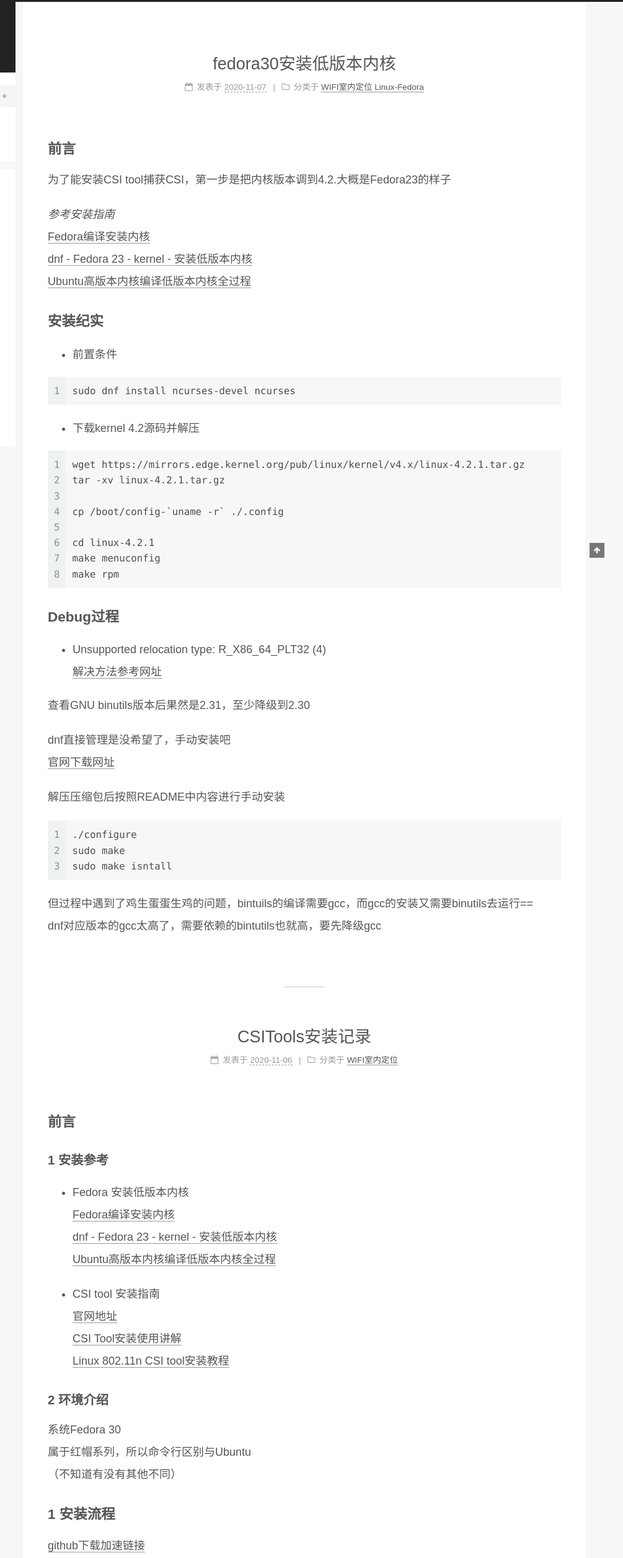
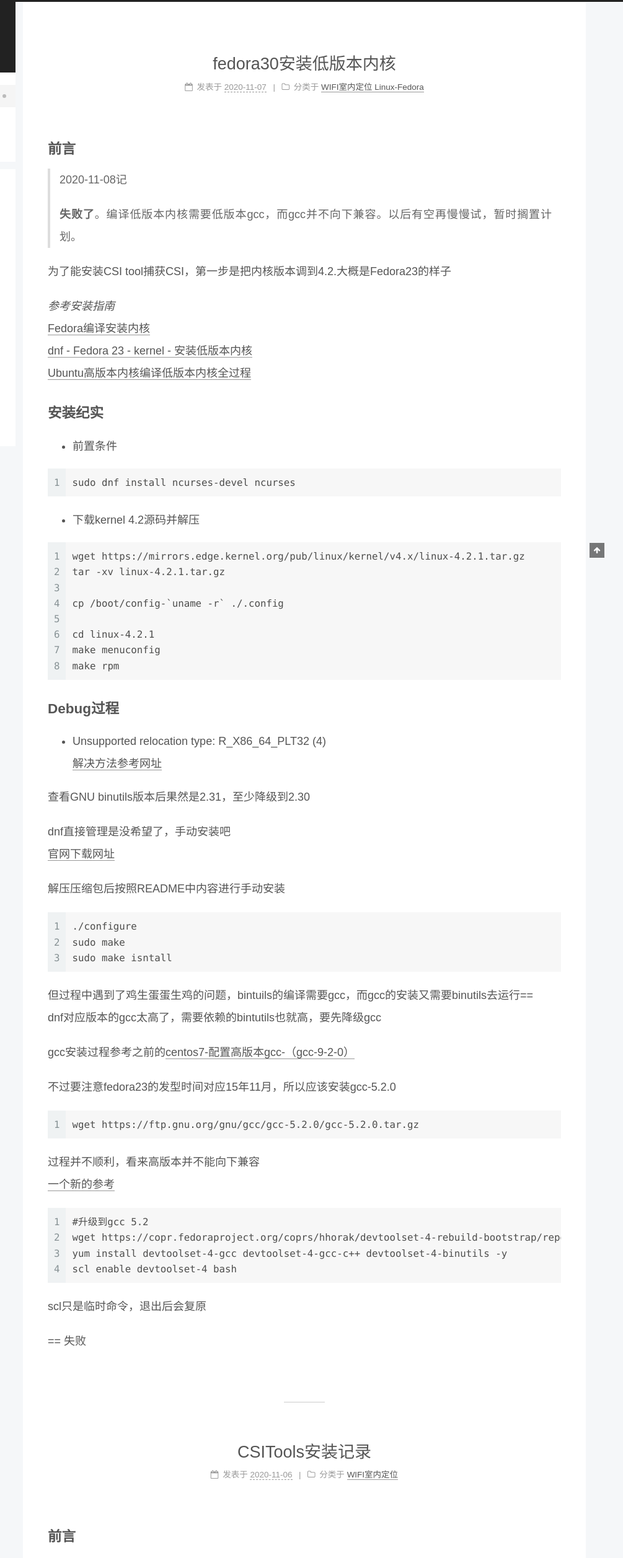
Before and after one commit to Moneyna/moneyna.github.com, a plain HTML site: page index.html in a window 1280 px wide. Shown: the top 2514 px of the page at 62% size, 275-1280 px from the left. Drawn offline with Linux system fonts and the light colour scheme.

Commit message:
Site updated: 2020-11-08 21:51:30

```diff
--- a/index.html
+++ b/index.html
@@ -198,7 +198,11 @@
     <div class="post-body" itemprop="articleBody">
 
 
-          <h3 id="前言"><a href="#前言" class="headerlink" title="前言"></a>前言</h3><p>  为了能安装CSI tool捕获CSI，第一步是把内核版本调到4.2.大概是Fedora23的样子</p>
+          <h3 id="前言"><a href="#前言" class="headerlink" title="前言"></a>前言</h3><blockquote>
+<p>2020-11-08记</p>
+<p><strong>失败了</strong>。编译低版本内核需要低版本gcc，而gcc并不向下兼容。以后有空再慢慢试，暂时搁置计划。</p>
+</blockquote>
+<p>  为了能安装CSI tool捕获CSI，第一步是把内核版本调到4.2.大概是Fedora23的样子</p>
 <p><em>参考安装指南</em><br><a href="https://blog.csdn.net/weixin_34111790/article/details/93447617" target="_blank" rel="noopener">Fedora编译安装内核</a><br><a href="https://blog.csdn.net/ztguang/article/details/51319990" target="_blank" rel="noopener">dnf - Fedora 23 - kernel - 安装低版本内核</a><br><a href="https://www.cnblogs.com/Jelline/articles/2063565.html" target="_blank" rel="noopener">Ubuntu高版本内核编译低版本内核全过程</a></p>
 <h3 id="安装纪实"><a href="#安装纪实" class="headerlink" title="安装纪实"></a>安装纪实</h3><ul>
 <li>前置条件</li>
@@ -215,6 +219,11 @@
 <p>dnf直接管理是没希望了，手动安装吧<br><a href="https://ftp.gnu.org/gnu/binutils/" target="_blank" rel="noopener">官网下载网址</a></p>
 <p>解压压缩包后按照README中内容进行手动安装<br><figure class="highlight plain"><table><tr><td class="gutter"><pre><span class="line">1</span><br><span class="line">2</span><br><span class="line">3</span><br></pre></td><td class="code"><pre><span class="line">.&#x2F;configure</span><br><span class="line">sudo make</span><br><span class="line">sudo make isntall</span><br></pre></td></tr></table></figure></p>
 <p>但过程中遇到了鸡生蛋蛋生鸡的问题，bintuils的编译需要gcc，而gcc的安装又需要binutils去运行==<br>dnf对应版本的gcc太高了，需要依赖的bintutils也就高，要先降级gcc</p>
+<p>gcc安装过程参考之前的<a href="https://moneyna.github.io/2019/11/14/Linux-Centos/centos7-配置高版本gcc-（gcc-9-2-0）/" target="_blank" rel="noopener">centos7-配置高版本gcc-（gcc-9-2-0）</a></p>
+<p>不过要注意fedora23的发型时间对应15年11月，所以应该安装gcc-5.2.0<br><figure class="highlight plain"><table><tr><td class="gutter"><pre><span class="line">1</span><br></pre></td><td class="code"><pre><span class="line">wget https:&#x2F;&#x2F;ftp.gnu.org&#x2F;gnu&#x2F;gcc&#x2F;gcc-5.2.0&#x2F;gcc-5.2.0.tar.gz</span><br></pre></td></tr></table></figure></p>
+<p>过程并不顺利，看来高版本并不能向下兼容<br><a href="https://www.vpser.net/manage/centos-6-upgrade-gcc.html" target="_blank" rel="noopener">一个新的参考</a><br><figure class="highlight plain"><table><tr><td class="gutter"><pre><span class="line">1</span><br><span class="line">2</span><br><span class="line">3</span><br><span class="line">4</span><br></pre></td><td class="code"><pre><span class="line">#升级到gcc 5.2</span><br><span class="line">wget https:&#x2F;&#x2F;copr.fedoraproject.org&#x2F;coprs&#x2F;hhorak&#x2F;devtoolset-4-rebuild-bootstrap&#x2F;repo&#x2F;epel-6&#x2F;hhorak-devtoolset-4-rebuild-bootstrap-epel-6.repo -O &#x2F;etc&#x2F;yum.repos.d&#x2F;devtoolset-4.repo</span><br><span class="line">yum install devtoolset-4-gcc devtoolset-4-gcc-c++ devtoolset-4-binutils -y</span><br><span class="line">scl enable devtoolset-4 bash</span><br></pre></td></tr></table></figure></p>
+<p>scl只是临时命令，退出后会复原</p>
+<p>== 失败</p>
 
 
     </div>
@@ -305,6 +314,8 @@
 <p>报错位置是linux-80211n-csitool/drivers/net/wireless/iwlwifi/iwl-agn.h:567:15<br>报错提示的含义是同一个标签名在struct，union或enum中被重复定义了，在这里就是ieee80211_rssi_event</p>
 <p>但我翻遍了头文件定义都没有找到……</p>
 <p><strong>弄错了一个顺序，应该是先进入低版本内核，再进行安装，而不是通过安装来到低版本内核</strong><br>因为在CSI tool源码编译过程中调用了系统头文件，换句话说就是内核版本很重要</p>
+<p><strong>2020-11-08 记录</strong><br>犯蠢到用已经装了双系统（Fedora30+win10）的电脑直接去装了Ubuntu12.04<br>Ubuntu12.04还是太老了，大概是10年左右的系统，那时用的还是grub，而非grub2<br>所以并不能兼容到Fedora30里<br>最后成功把grub2引导弄丢了，好在win10<br>不得已走上了用fedora30的启动盘里的live模式修复了grub2<br>原来在live中是可以用sudo的（没有真的凉了）</p>
+<p>换电脑吧</p>
 
 
     </div>
```
Also changed, not shown: 2020/11/06/WIFI室内定位/CSITools安装记录/index.html (+3 -1 lines), 2020/11/07/WIFI室内定位/fedora30安装低版本内核/index.html (+13 -4 lines).
